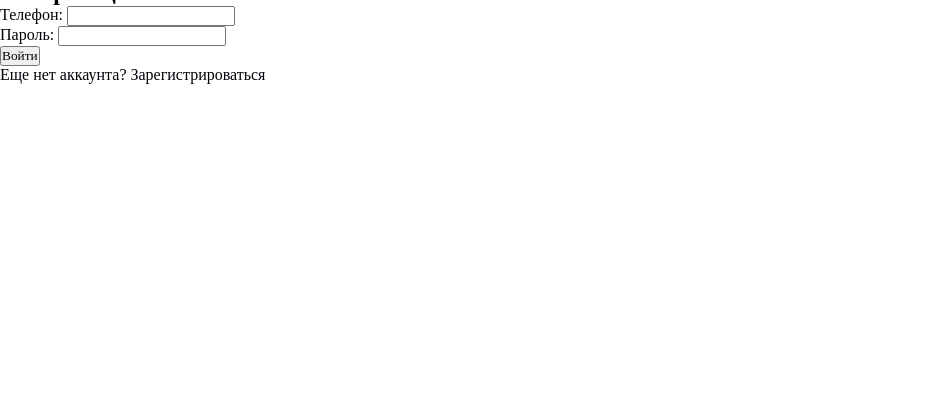
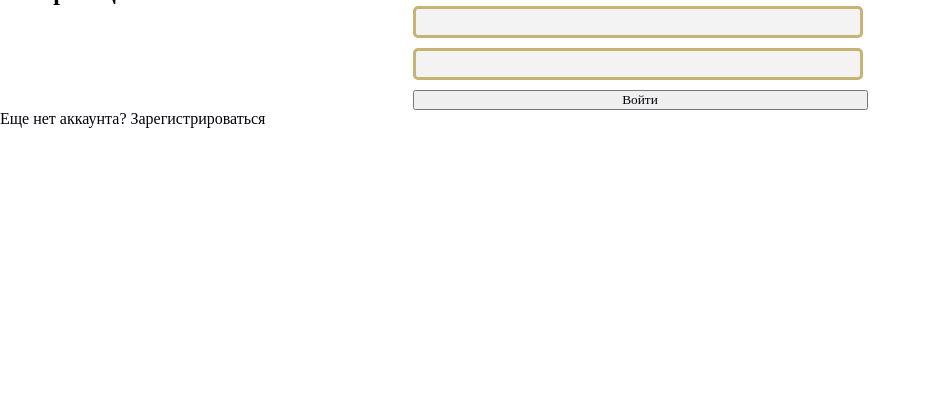
Before and after one commit to Arc3228/biblioneft, a Django app: page /login/ in a window 1280 px wide. Shown: the part 385-800 px from the top of the page, without its empty margins (0-931 px from the left). Run offline with Django 4.2, Linux system fonts and the light colour scheme; parts of the project's set-up code (start-up, migrations or seed data) failed here and were passed over; some web fonts are replaced.

Commit message:
Починили + шапка отдельным файлом

```diff
--- a/biblioneft/main/static/style.css
+++ b/biblioneft/main/static/style.css
@@ -9,7 +9,8 @@ color: #03030A;
 }
 
 .container {
-max-width: 1720px;
+max-width: 1680px;
+padding: 0 20px;
 margin: 0 auto;
 }
 
@@ -66,9 +67,16 @@ color: #C7B475;
 width: 450px;
 border: #C7B475 3px solid;
 border-radius: 5px;
+background: #F3F3F3;
+font-size: 16px;
+
 outline: none;
-color: #03030A;
 padding:  5px 10px;
+}
+
+.search-bar input::placeholder {
+color: #A4A4A4;
+font-size: 16px;
 }
 
 .reg-group {
@@ -107,3 +115,68 @@ display: flex;
 gap: 5px;
 align-items: center;
 }
+
+.page_title {
+text-align: center;
+font-size: 24px;
+padding: 50px 0;
+}
+
+form {
+display: flex;
+flex-direction: column;
+margin: 0 auto;
+max-width: 455px;
+gap: 10px;
+}
+
+form label {
+display: none;
+}
+
+form input {
+border: 3px solid #C7B475;
+background: #f3f3f3;
+outline: none;
+border-radius: 5px;
+padding: 5px 10px;
+width: 450px;
+}
+
+form input::placeholder {
+color: #A4A4A4;
+}
+
+.reg_btn {
+align-self: center;
+padding: 15px 5px;
+max-width: 220px;
+border: none;
+border-radius: 5px;
+background: #255727;
+color: #F3F3F3;
+font-size: 16px;
+}
+
+.checkbox {
+display: flex;
+gap: 10px;
+width: inherit;
+}
+
+.checkbox input {
+width: 15px;
+}
+
+.terms {
+display: block;
+font-size: 12px;
+}
+
+.have_acc {
+font-size: 12px;
+}
+
+.reg_to_auth {
+color: #C7B475;
+}
--- a/biblioneft/main/templates/base.html
+++ b/biblioneft/main/templates/base.html
@@ -43,9 +43,7 @@
             </ul>
             <div class="search">
                 <div class="search-bar">
-                    <form>
                         <input type="text" placeholder="Поиск по сайту"> <img src="{% static 'images/search.svg' %}" alt="search-icon">
-                    </form>
                 </div>
             </div>
         </nav>
```
Also changed, not shown: biblioneft/main/templates/auth/registration.html (+7 -3 lines), biblioneft/main/templates/main/index.html (+6 -1 lines), biblioneft/main/migrations/0001_initial.py (added).
